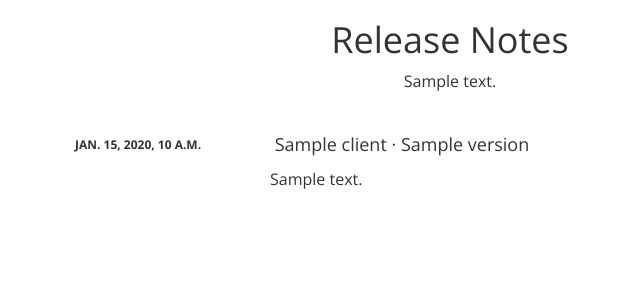
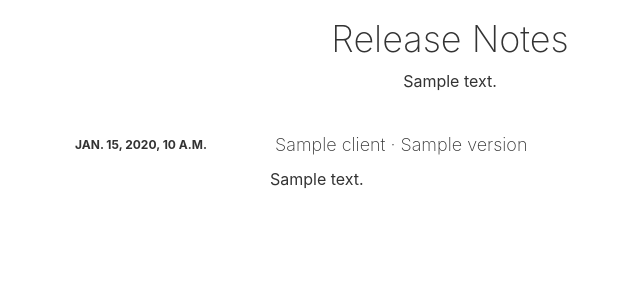
Before and after one commit to nickromano/product-release-notes, a Django app: template product_release_notes/templates/release_notes/list.html in a window 1280 px wide. Shown: the top 300 px of the page, without its empty margins (190-830 px from the left). Run offline with Django 3.2, Linux system fonts and the light colour scheme; the template is opened without the code that fills it: most values are stand-ins (such as "Sample title", 1, 10 or a date in 2020); some libraries are stand-ins or nearby versions.

Commit message:
Remove webfont

```diff
--- a/product_release_notes/templates/release_notes/list.html
+++ b/product_release_notes/templates/release_notes/list.html
@@ -5,14 +5,13 @@
 
 	<link rel="alternate" type="application/rss+xml" title="Release Notes RSS Feed" href="{{ request.scheme }}://{{ request.META.HTTP_HOST }}{% url 'release-notes-feed' %}">
 
-	<link href="https://fonts.googleapis.com/css?family=Open+Sans:300,400,700" rel="stylesheet">
 	<link href="https://maxcdn.bootstrapcdn.com/bootstrap/3.3.7/css/bootstrap.min.css" rel="stylesheet" type="text/css">
 	<link href="https://maxcdn.bootstrapcdn.com/font-awesome/4.7.0/css/font-awesome.min.css" rel="stylesheet" type="text/css">
 
 	<style type="text/css">
 	/* Base */
 	body {
-		font-family: 'Open Sans', sans-serif;
+		font-family: -apple-system, BlinkMacSystemFont, "Segoe UI", Roboto, "Helvetica Neue", Arial, sans-serif;
 		font-size: 16px;
 	}
 	h1 {
@@ -31,7 +30,7 @@
 	}
 
 	.font-light {
-		font-weight: 300;
+		font-weight: 200;
 	}
 
 	.text-center {
```
